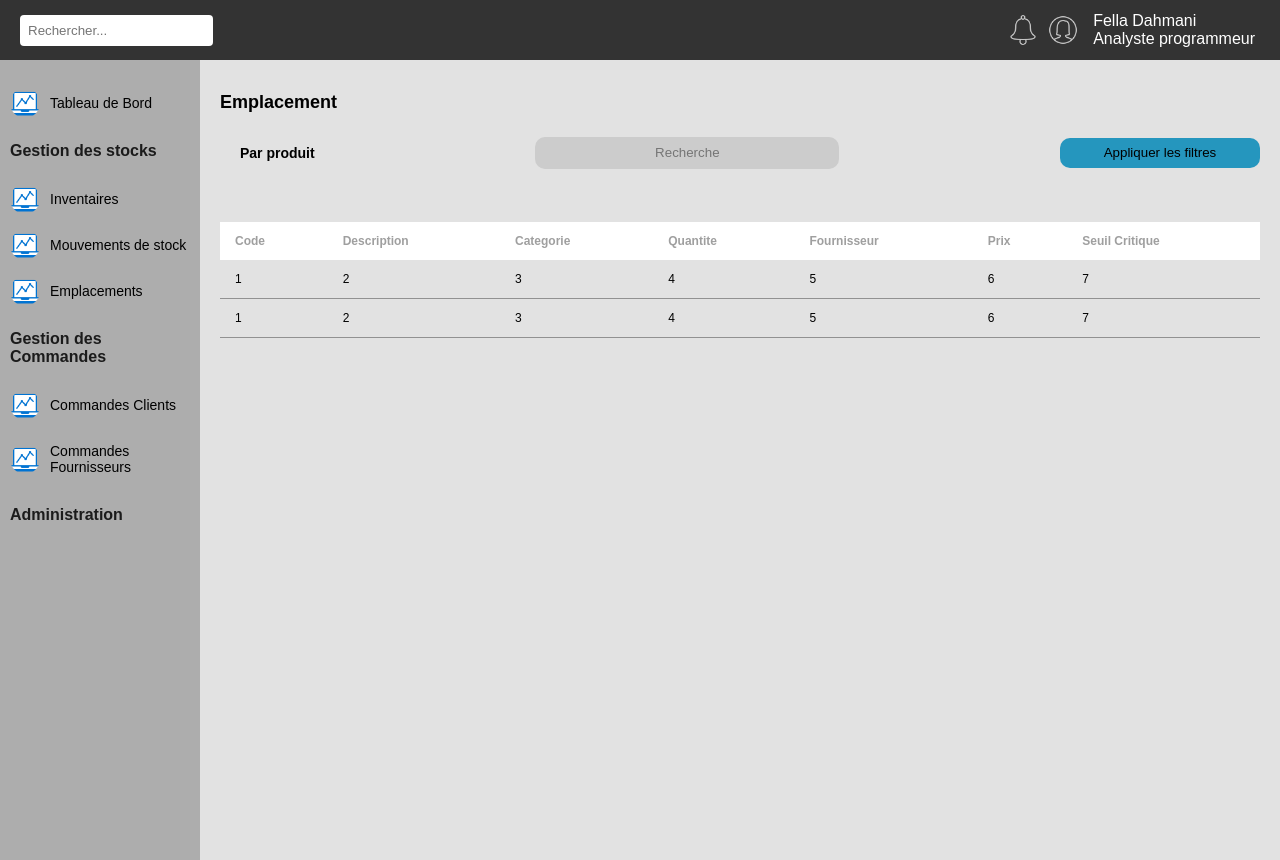
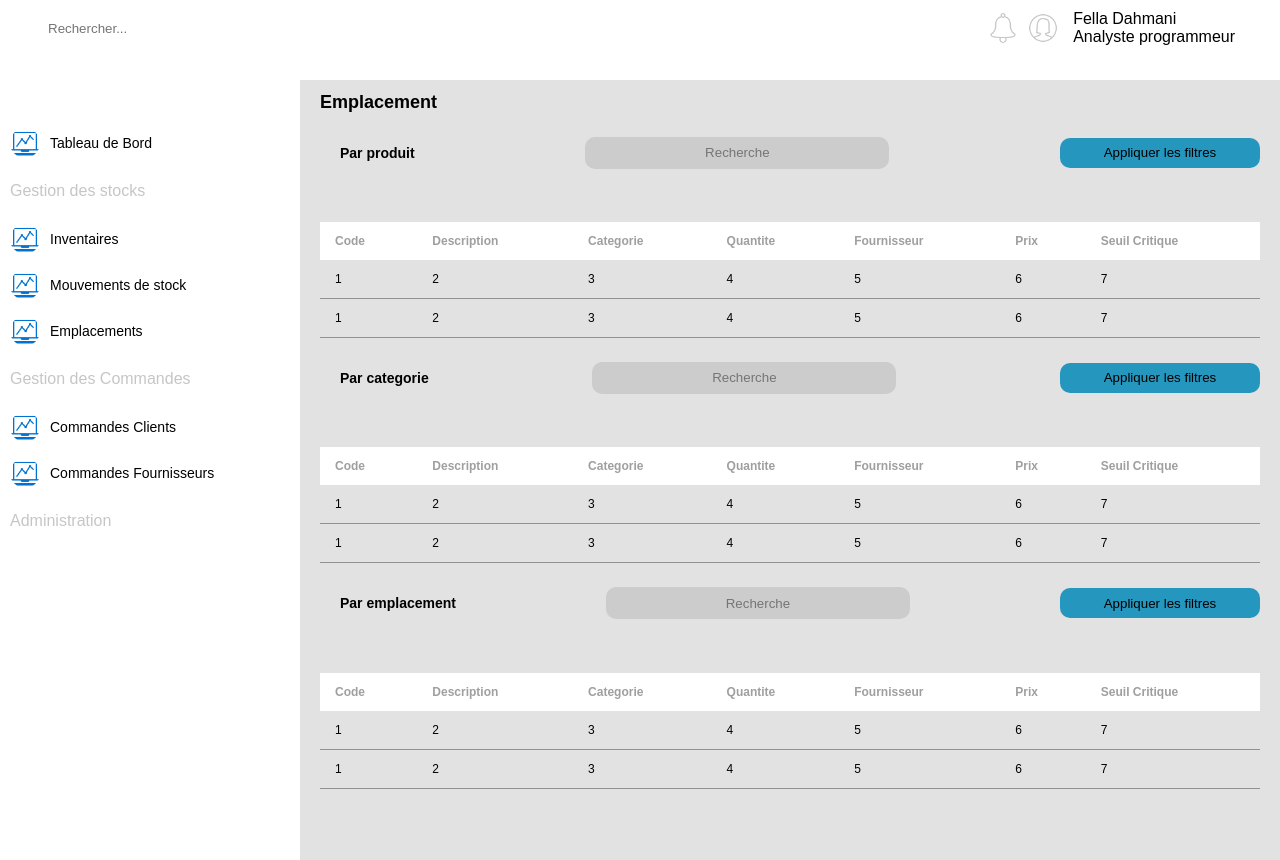
Before and after one commit to Fella-Dahmani/dashBoardReact, a React (Vite) app: page /locations in a window 1280 px wide. Built offline with nearby package versions, Linux system fonts and the light colour scheme; the HTML template or start-up script is replaced by a standard one.

Commit message:
updated some Navbar css

```diff
--- a/src/App.css
+++ b/src/App.css
@@ -1,6 +1,19 @@
+body, html {
+  margin: 0;
+  padding: 0;
+  font-family: Arial, sans-serif;
+  height: 100%;
+  background-color: #E2E2E2;
+}
+
+#app {
+  display: flex;
+  height: 100%;
+}
+
 .content {
-    margin-left: 200px; /* Même largeur que la barre de navigation verticale */
-    padding: 20px;
-    flex-grow: 1;
-    margin-top: 60px; /* Hauteur de la barre de navigation horizontale */
-  }
+  margin-left: 300px; /* Même largeur que la barre de navigation verticale */
+  padding: 20px;
+  flex-grow: 1;
+  margin-top: 60px; /* Hauteur de la barre de navigation horizontale */
+}
--- a/src/components/navBar/css/style.css
+++ b/src/components/navBar/css/style.css
@@ -1,21 +1,20 @@
 .navbar {
   width: 100%;
-  height: 60px;
-  background-color: #333;
-  color: white;
-  display: flex;
-  align-items: center;
-  justify-content: center;
+  background-color: white;
+  color: black;
+  padding: 10px 0;
   position: fixed;
   top: 0;
   left: 0;
-  z-index: 1000;
+  height: 60px;
+  z-index: 1; /* Ensure it is above other elements */
 }
 
 .navbar-container {
   display: flex;
   justify-content: space-between;
   align-items: center;
+  max-width: 1200px;
   margin: 0 auto;
   padding: 0 20px;
   width: 100%;
--- a/src/components/navBar/css/verticalNavBar.css
+++ b/src/components/navBar/css/verticalNavBar.css
@@ -1,11 +1,13 @@
 .vertical-nav {
-  width: 200px;
-  height: 100%;
-  background-color: #adadad;
+  height: calc(100% - 60px); /* Adjust height based on the horizontal nav height */
+  width: 300px;
   position: fixed;
-  top: 60px;
+  top: 60px; /* Adjust top based on the horizontal nav height */
   left: 0;
-  padding-top: 20px;
+  background-color: white;
+  padding-top: 60px;
+  display: flex;
+  flex-direction: column;
 }
 
 .vertical-nav a {
@@ -16,21 +18,18 @@
   color: black;
 
 }
-
 .vertical-nav p {
-  color: #1b1b1b;
+  color: #C6C6C6;
   padding-left: 10px;
-  font-weight: bold;
 
 }
-
 .vertical-nav div {
   margin-left: 10px;
   display: flex;
   align-items: center;
 }
 
-.vertical-nav img {
+.vertical-nav img{
   width: 30px;
   height: 30px;
   border-radius: 50%;
--- a/src/components/stockManagements/pages/Locations.tsx
+++ b/src/components/stockManagements/pages/Locations.tsx
@@ -43,6 +43,89 @@ const Locations = () => {
                     </tr>
                 </tbody>
             </table>
+
+
+            <div className="subTitleContainerlocation">
+                <h2 className="subtitle">Par categorie</h2>
+                <input type="text" placeholder="Recherche" />
+                <button>Appliquer les filtres</button>
+            </div>
+
+            <table>
+                <thead>
+                    <tr>
+                        <th>Code</th>
+                        <th>Description</th>
+                        <th>Categorie</th>
+                        <th>Quantite</th>
+                        <th>Fournisseur</th>
+                        <th>Prix</th>
+                        <th>Seuil Critique</th>
+                    </tr>
+                </thead>
+                <tbody>
+                    <tr>
+                        <td>1</td>
+                        <td>2</td>
+                        <td>3</td>
+                        <td>4</td>
+                        <td>5</td>
+                        <td>6</td>
+                        <td>7</td>
+                    </tr>
+                    <tr>
+                        <td>1</td>
+                        <td>2</td>
+                        <td>3</td>
+                        <td>4</td>
+                        <td>5</td>
+                        <td>6</td>
+                        <td>7</td>
+                    </tr>
+                </tbody>
+            </table>
+
+
+
+            <div className="subTitleContainerlocation">
+                <h2 className="subtitle">Par emplacement</h2>
+                <input type="text" placeholder="Recherche" />
+                <button>Appliquer les filtres</button>
+            </div>
+
+            <table>
+                <thead>
+                    <tr>
+                        <th>Code</th>
+                        <th>Description</th>
+                        <th>Categorie</th>
+                        <th>Quantite</th>
+                        <th>Fournisseur</th>
+                        <th>Prix</th>
+                        <th>Seuil Critique</th>
+                    </tr>
+                </thead>
+                <tbody>
+                    <tr>
+                        <td>1</td>
+                        <td>2</td>
+                        <td>3</td>
+                        <td>4</td>
+                        <td>5</td>
+                        <td>6</td>
+                        <td>7</td>
+                    </tr>
+                    <tr>
+                        <td>1</td>
+                        <td>2</td>
+                        <td>3</td>
+                        <td>4</td>
+                        <td>5</td>
+                        <td>6</td>
+                        <td>7</td>
+                    </tr>
+                </tbody>
+            </table>
         </div>
     );
 };
```
